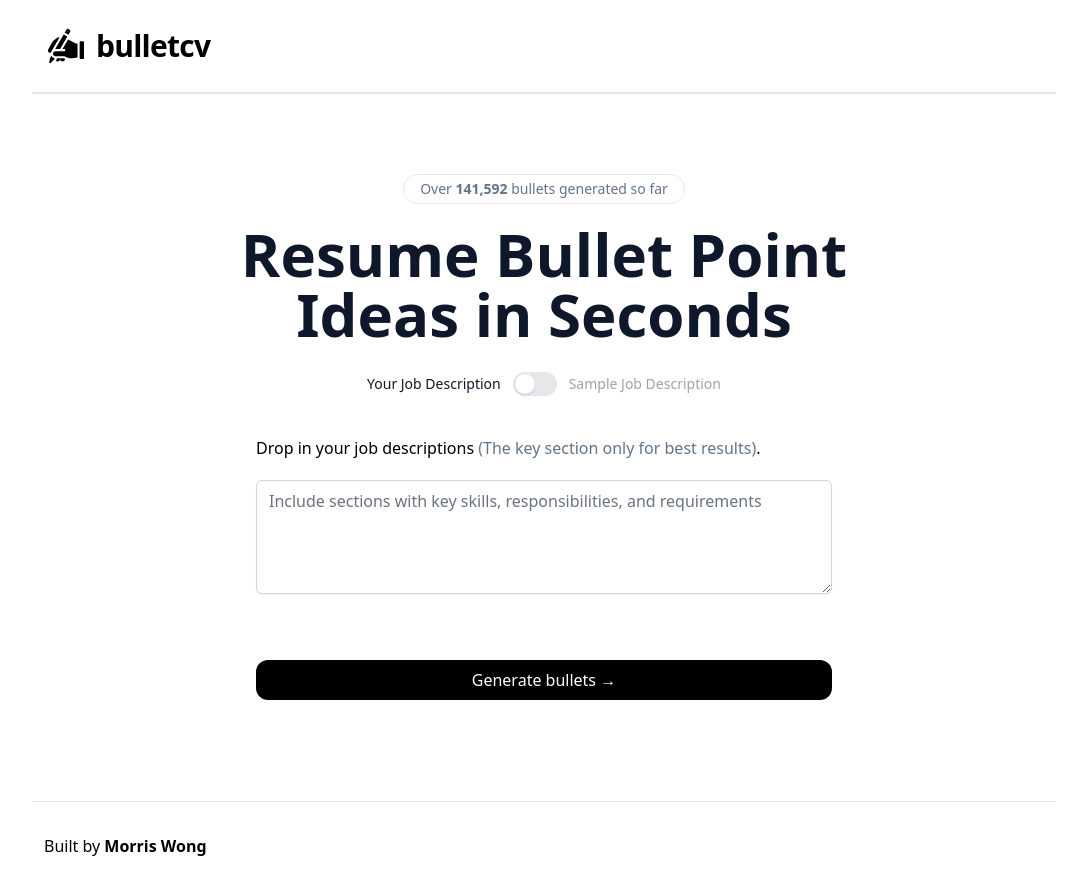
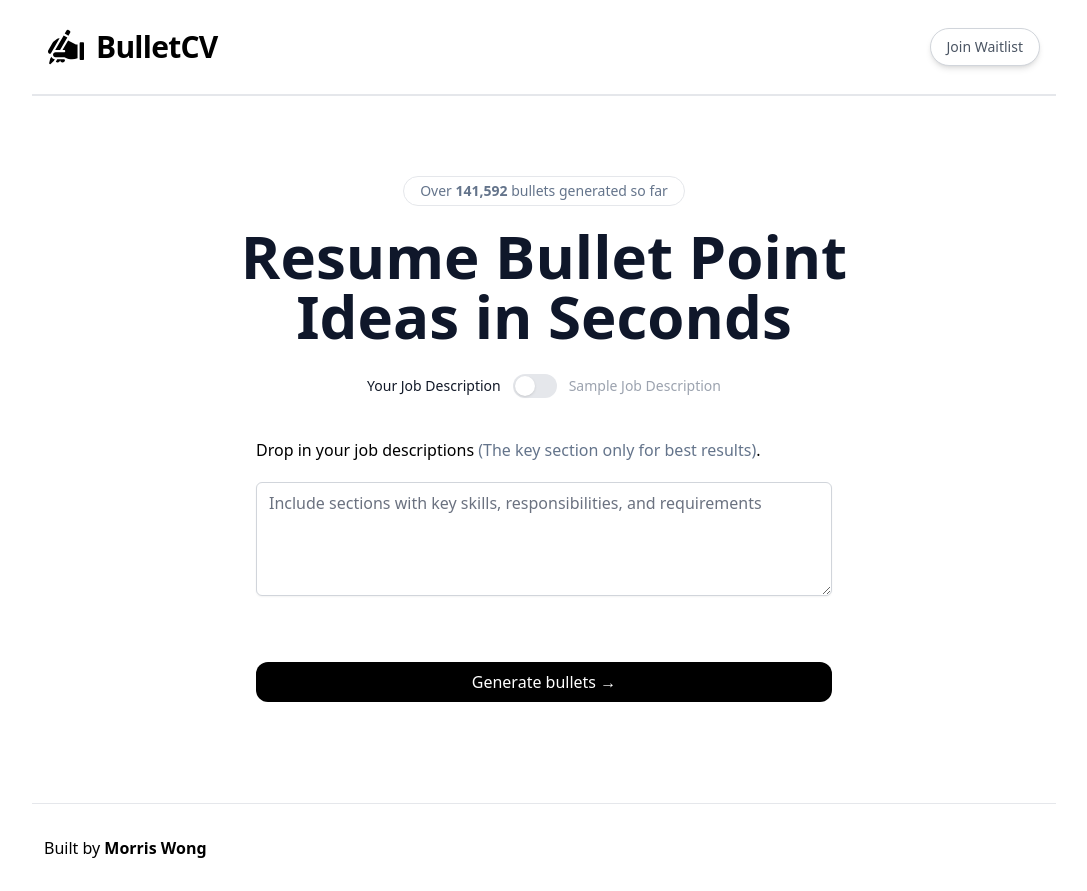
Before and after one commit to morriswong/bulletCV, a Next.js app: page / in a window 1280 px wide. Shown: the whole page, without its empty margins (96-1183 px from the left). Built offline with nearby package versions, Linux system fonts and the light colour scheme.

Commit message:
Capitalize "BulletCV" in title and header for consistency

```diff
--- a/app/layout.tsx
+++ b/app/layout.tsx
@@ -12,7 +12,7 @@ const geistMono = localFont({
   variable: "--font-geist-mono",
 });
 
-let title = "bulletCV – Resume Bullet Point Generator";
+let title = "BulletCV – Resume Bullet Point Generator";
 let description = "Generate your bullet points in seconds";
 let url = "https://www.bulletcv.koyeb.app/";
 let ogimage = "./og.png";
--- a/components/Header.tsx
+++ b/components/Header.tsx
@@ -11,18 +11,18 @@ export default function Header() {
           className="sm:w-9 sm:h-9 w-8 h-8"
         />
         <h1 className="sm:text-3xl text-2xl font-bold ml-2 tracking-tight">
-          bulletcv
+          BulletCV
         </h1>
       </Link>
-      {/* <a
+      <a
         className="flex max-w-fit items-center justify-center space-x-2 rounded-full border border-gray-300 bg-white px-4 py-2 text-sm text-gray-600 shadow-md transition-colors hover:bg-gray-100"
-        href="https://github.com/Nutlope/twitterbio"
+        href="https://tally.so/r/mVVEYl"
         target="_blank"
         rel="noopener noreferrer"
       >
-        <Github />
-        <p>Star on GitHub</p>
-      </a> */}
+        {/* <Github /> */}
+        <p>Join Waitlist</p>
+      </a>
     </header>
   );
 }
```
